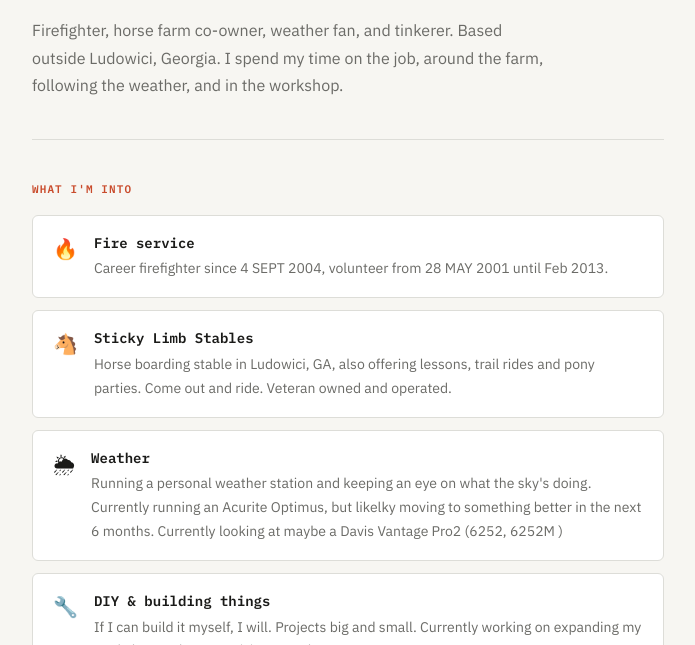
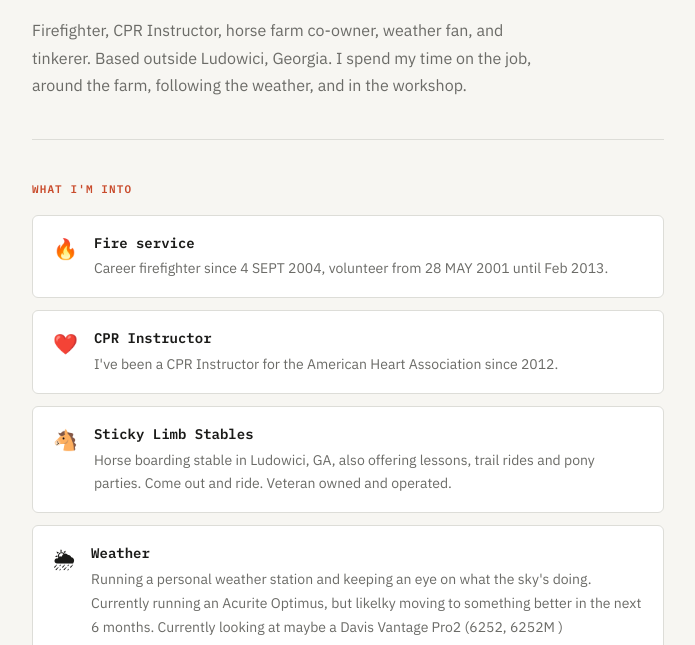
Before and after one commit to fish1552/fish1552.github.io, a plain HTML site: page index.html in a window 1280 px wide. Shown: the part 155-800 px from the top of the page, without its empty margins (292-987 px from the left). Drawn offline with Linux system fonts and the light colour scheme.

Commit message:
Update interests section with CPR Instructor details
Added CPR Instructor role and description to interests.

```diff
--- a/index.html
+++ b/index.html
@@ -228,7 +228,7 @@
         </div>
       </div>
       <p class="bio">
-        Firefighter, horse farm co-owner, weather fan, and tinkerer. Based outside Ludowici, Georgia.
+        Firefighter, CPR Instructor, horse farm co-owner, weather fan, and tinkerer. Based outside Ludowici, Georgia.
         I spend my time on the job, around the farm, following the weather, and in the workshop.
       </p>
     </header>
@@ -245,6 +245,14 @@
           </div>
         </div>
 
+      <div class="interest-item">
+        <span class="interest-icon" aria-hidden="true">❤️</span>
+        <div>
+          <p class="interest-title">CPR Instructor</p>
+          <p class="interest-desc">I've been a CPR Instructor for the American Heart Association since 2012.</p>
+        </div>
+        </div>
+
         <div class="interest-item">
           <span class="interest-icon" aria-hidden="true">🐴</span>
           <div>
@@ -252,6 +260,7 @@
             <p class="interest-desc">Horse boarding stable in Ludowici, GA, also offering lessons, trail rides and pony parties. Come out and ride. Veteran owned and operated.</p>
           </div>
         </div>
+
         <div class="interest-item">
           <span class="interest-icon" aria-hidden="true">🌦</span>
           <div>
```
